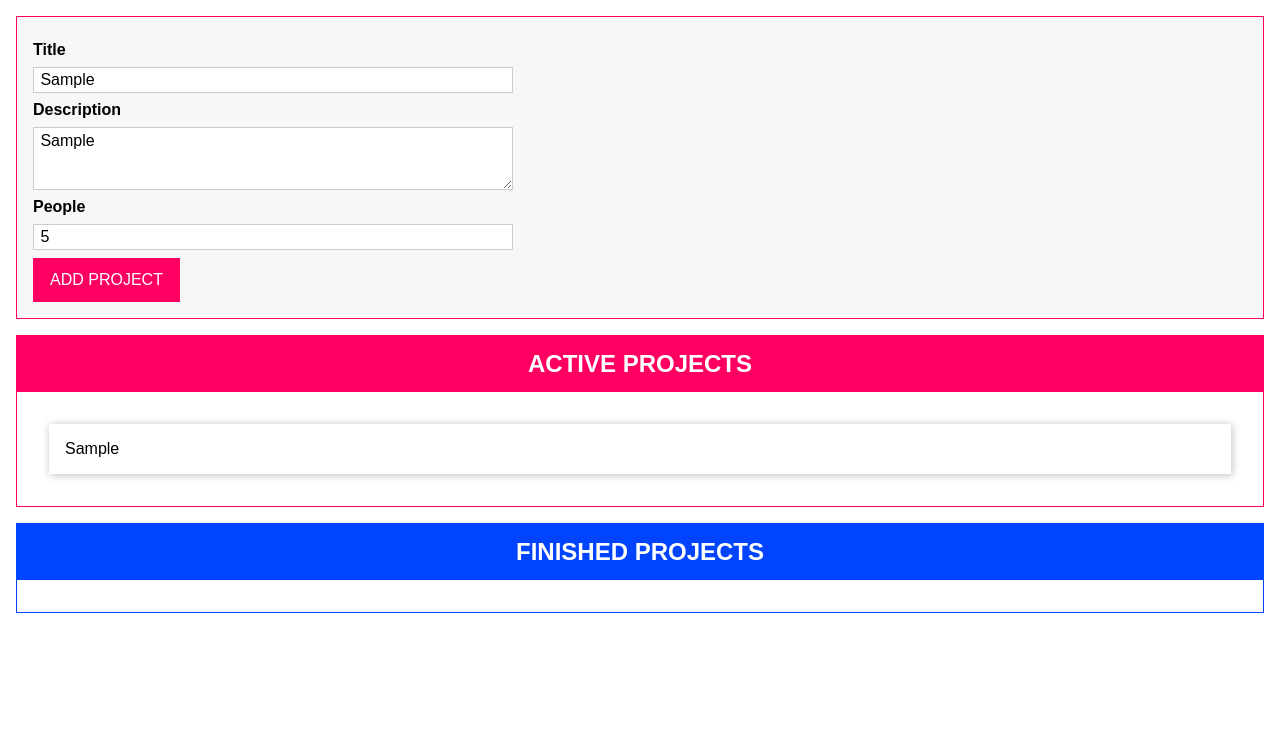
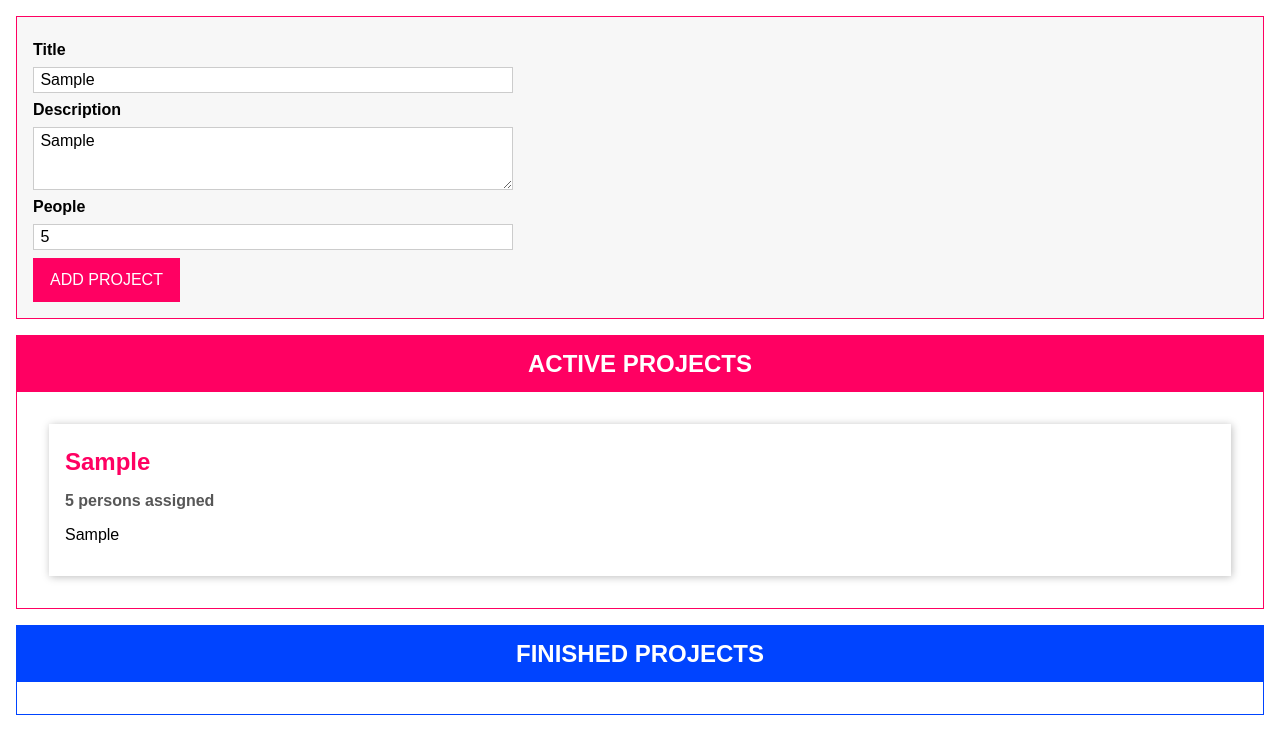
Before and after one commit to WagdySamih/Project-Manager-Drag-Drop, a website with bundled scripts: page index.html in a window 1280 px wide. Both pictures are taken after typing "Sample", "Sample", "5" into the empty fields and a click on the button "ADD PROJECT". Built offline with nearby package versions, Linux system fonts and the light colour scheme.

Commit message:
Added drag and drop functionality

```diff
--- a/app.css
+++ b/app.css
@@ -91,6 +91,7 @@ button:active {
   box-shadow: 1px 1px 8px rgba(0, 0, 0, 0.26);
   padding: 1rem;
   margin: 1rem;
+  background-color: #fff;
 }
 
 .projects li h2 {
--- a/index.html
+++ b/index.html
@@ -27,7 +27,11 @@
       </form>
     </template>
     <template id="single-project">
-      <li></li>
+      <li draggable="true">
+        <h2></h2>
+        <h3></h3>
+        <p></p>
+      </li>
     </template>
     <template id="project-list">
       <section class="projects">
--- a/src/app.ts
+++ b/src/app.ts
@@ -1,3 +1,14 @@
+// Drag & Drop interfaces
+interface Draggable {
+  dragStartHandler(event: DragEvent): void;
+  dragEndHandler(event: DragEvent): void;
+}
+interface DragTarget {
+  dragOverHandler(event: DragEvent): void;
+  dropHandler(event: DragEvent): void;
+  dragLeaveHandler(event: DragEvent): void;
+}
+
 interface Validatable {
   value: string | number;
   required?: boolean;
@@ -72,7 +83,7 @@ abstract class Component<T extends HTMLElement, U extends HTMLElement> {
     this.templateEl = document.getElementById(
       templateId
     )! as HTMLTemplateElement;
-    this.hostEl = document.getElementById("app")! as T;
+    this.hostEl = document.getElementById(hostElId)! as T;
 
     const nodeEl = document.importNode(this.templateEl.content, true);
     this.element = nodeEl.firstElementChild! as U;
@@ -109,7 +120,18 @@ class ProjectState extends State<Project> {
       ProjectStatus.active
     );
     this.projects.push(project);
+    this.updateListeners();
+  }
 
+  moveProject(projectId: string, newStatus: ProjectStatus) {
+    const project = this.projects.find((proj) => proj.id === projectId);
+    if (project && project.status !== newStatus) {
+      project.status = newStatus;
+      this.updateListeners();
+    }
+  }
+
+  updateListeners() {
     this.listeners.forEach((fn) => {
       fn(this.projects.slice());
     });
@@ -124,7 +146,10 @@ class ProjectState extends State<Project> {
 }
 const projectState = ProjectState.getInstance();
 
-class ProjectList extends Component<HTMLDivElement, HTMLElement> {
+class ProjectList
+  extends Component<HTMLDivElement, HTMLElement>
+  implements DragTarget
+{
   projects: Project[] = [];
   constructor(private type: "active" | "finished") {
     super("project-list", "app", false, `${type}-projects`);
@@ -132,7 +157,33 @@ class ProjectList extends Component<HTMLDivElement, HTMLElement> {
     this.configure();
   }
 
+  @AutoBind()
+  dragOverHandler(event: DragEvent): void {
+    if (event.dataTransfer && event.dataTransfer.types[0] == "text/plain") {
+      event.preventDefault();
+      const listEL = this.element.querySelector("ul")!;
+      listEL.classList.add("droppable");
+    }
+  }
+  @AutoBind()
+  dragLeaveHandler(_: DragEvent): void {
+    const listEL = this.element.querySelector("ul")!;
+    listEL.classList.remove("droppable");
+  }
+  @AutoBind()
+  dropHandler(event: DragEvent): void {
+    const draggedProjId = event.dataTransfer?.getData("text/plain")!;
+    projectState.moveProject(
+      draggedProjId,
+      this.type == "active" ? ProjectStatus.active : ProjectStatus.finished
+    );
+  }
+
   public configure(): void {
+    this.element.addEventListener("dragover", this.dragOverHandler);
+    this.element.addEventListener("dragleave", this.dragLeaveHandler);
+    this.element.addEventListener("drop", this.dropHandler);
+
     projectState.addListener((projects: Project[]) => {
       this.projects = projects;
       this.renderProjects();
@@ -158,10 +209,45 @@ class ProjectList extends Component<HTMLDivElement, HTMLElement> {
       if (!isFinishedProj && !isActiveProj) {
         return;
       }
-      const listItem = document.createElement("li");
-      listItem.textContent = proj.title;
-      listEl.appendChild(listItem);
+      new ProjectItem(`${this.type}-projects-list`, proj);
     });
+  }
+}
+
+class ProjectItem
+  extends Component<HTMLUListElement, HTMLLIElement>
+  implements Draggable
+{
+  private project: Project;
+  get persons() {
+    if (this.project.people === 1) {
+      return "1 person";
+    }
+    return `${this.project.people} persons`;
+  }
+
+  constructor(protected hostId: string, project: Project) {
+    super("single-project", hostId, false, project.id);
+    this.project = project;
+    this.renderContent();
+    this.configure();
+  }
+
+  @AutoBind()
+  dragStartHandler(event: DragEvent): void {
+    event.dataTransfer!.setData("text/plain", this.project.id);
+    event.dataTransfer!.effectAllowed = "move";
+  }
+  dragEndHandler(_: DragEvent): void {}
+
+  configure() {
+    this.element.addEventListener("dragstart", this.dragStartHandler);
+    this.element.addEventListener("dragend", this.dragEndHandler);
+  }
+  renderContent() {
+    this.element.querySelector("h2")!.textContent = this.project.title;
+    this.element.querySelector("h3")!.textContent = `${this.persons} assigned`;
+    this.element.querySelector("p")!.textContent = this.project.description;
   }
 }
 
```
